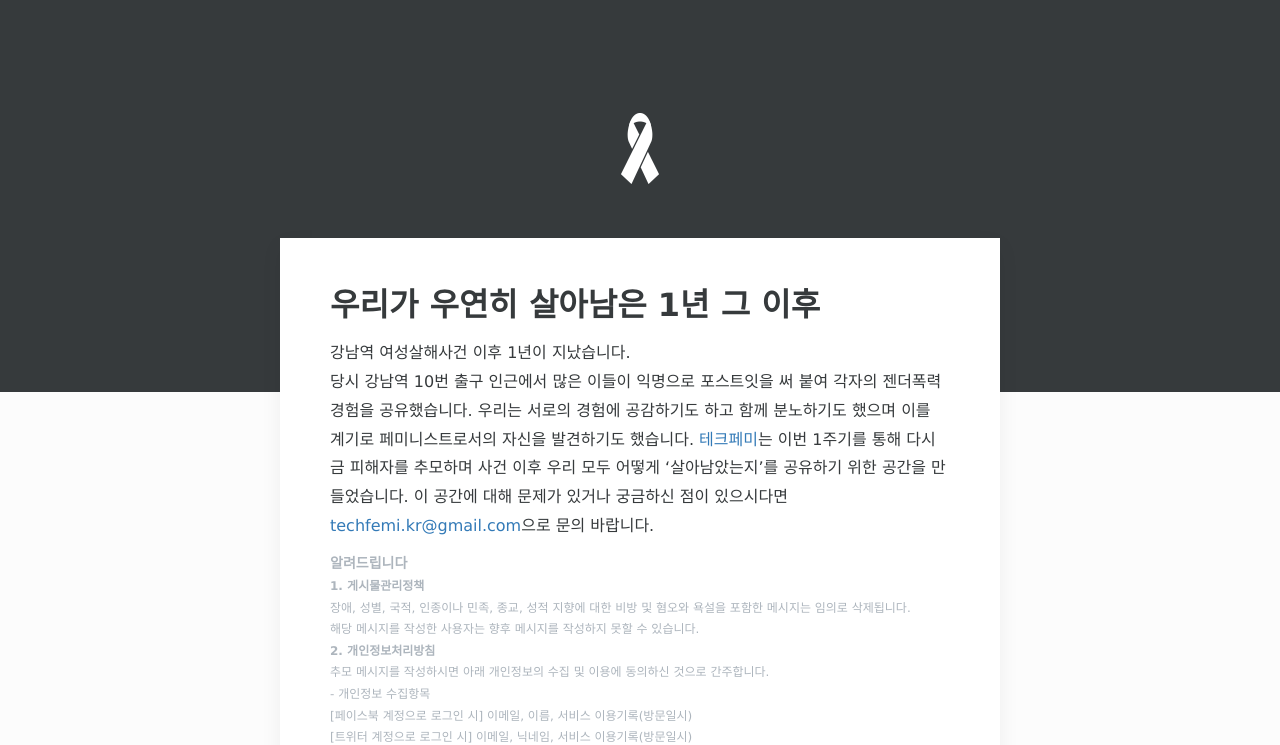
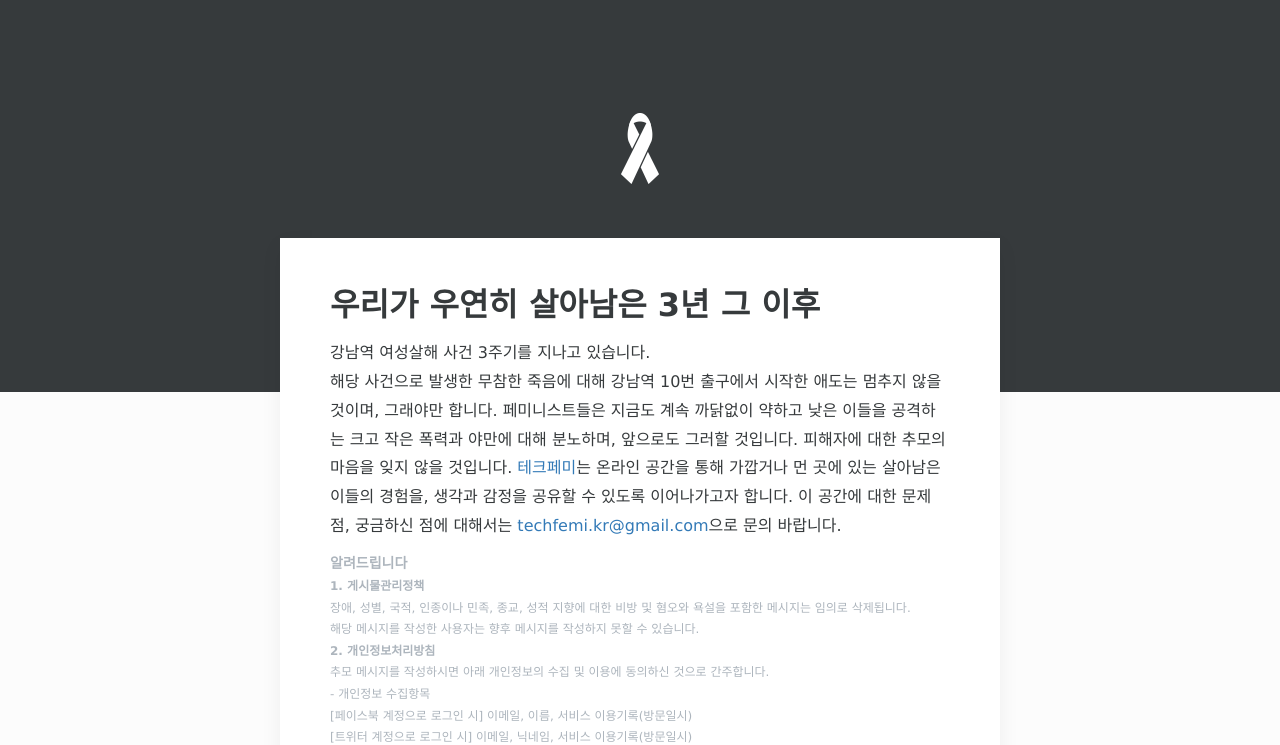
Before and after one commit to restart916/techfemi-gangnam-2017, a plain HTML site: page public/index.html in a window 1280 px wide. Shown: the part 58-803 px from the top of the page. Drawn offline with nearby package versions, Linux system fonts and the light colour scheme; some packages are replaced by stand-ins of ours; no server answers; a web font is replaced by a local one.

Commit message:
change text for 3 year

```diff
--- a/public/index.html
+++ b/public/index.html
@@ -374,12 +374,11 @@
       </div>
       <div id="comment">
         <!-- <h2>테크페미</h2> -->
-        <h1><strong>우리가 우연히 살아남은 1년 그 이후</strong></h1>
+        <h1><strong>우리가 우연히 살아남은 3년 그 이후</strong></h1>
         <p>
-        강남역 여성살해사건 이후 1년이 지났습니다. <br>
-        당시 강남역 10번 출구 인근에서 많은 이들이 익명으로 포스트잇을 써 붙여 각자의 젠더폭력 경험을 공유했습니다. 우리는 서로의 경험에 공감하기도 하고 함께 분노하기도 했으며 이를 계기로 페미니스트로서의 자신을 발견하기도 했습니다.
-        <a href="https://twitter.com/techfemi" target="_blank">테크페미</a>는 이번 1주기를 통해 다시금 피해자를 추모하며 사건 이후 우리 모두 어떻게 ‘살아남았는지’를 공유하기 위한 공간을 만들었습니다. 이 공간에 대해 문제가 있거나 궁금하신 점이 있으시다면 <a href="mailto:techfemi.kr@gmail.com">techfemi.kr@gmail.com</a>으로 문의 바랍니다.<br>
-
+        강남역 여성살해 사건 3주기를 지나고 있습니다. <br>
+        해당 사건으로 발생한 무참한 죽음에 대해 강남역 10번 출구에서 시작한 애도는 멈추지 않을 것이며, 그래야만 합니다. 페미니스트들은 지금도 계속 까닭없이 약하고 낮은 이들을 공격하는 크고 작은 폭력과 야만에 대해 분노하며, 앞으로도 그러할 것입니다. 피해자에 대한 추모의 마음을 잊지 않을 것입니다.
+        <a href="https://twitter.com/techfemi" target="_blank">테크페미</a>는 온라인 공간을 통해 가깝거나 먼 곳에 있는 살아남은 이들의 경험을, 생각과 감정을 공유할 수 있도록 이어나가고자 합니다. 이 공간에 대한 문제점, 궁금하신 점에 대해서는 <a href="mailto:techfemi.kr@gmail.com">techfemi.kr@gmail.com</a>으로 문의 바랍니다.<br>
         </p>
         <p class="addition-text">
         <strong class="trigger">
```
